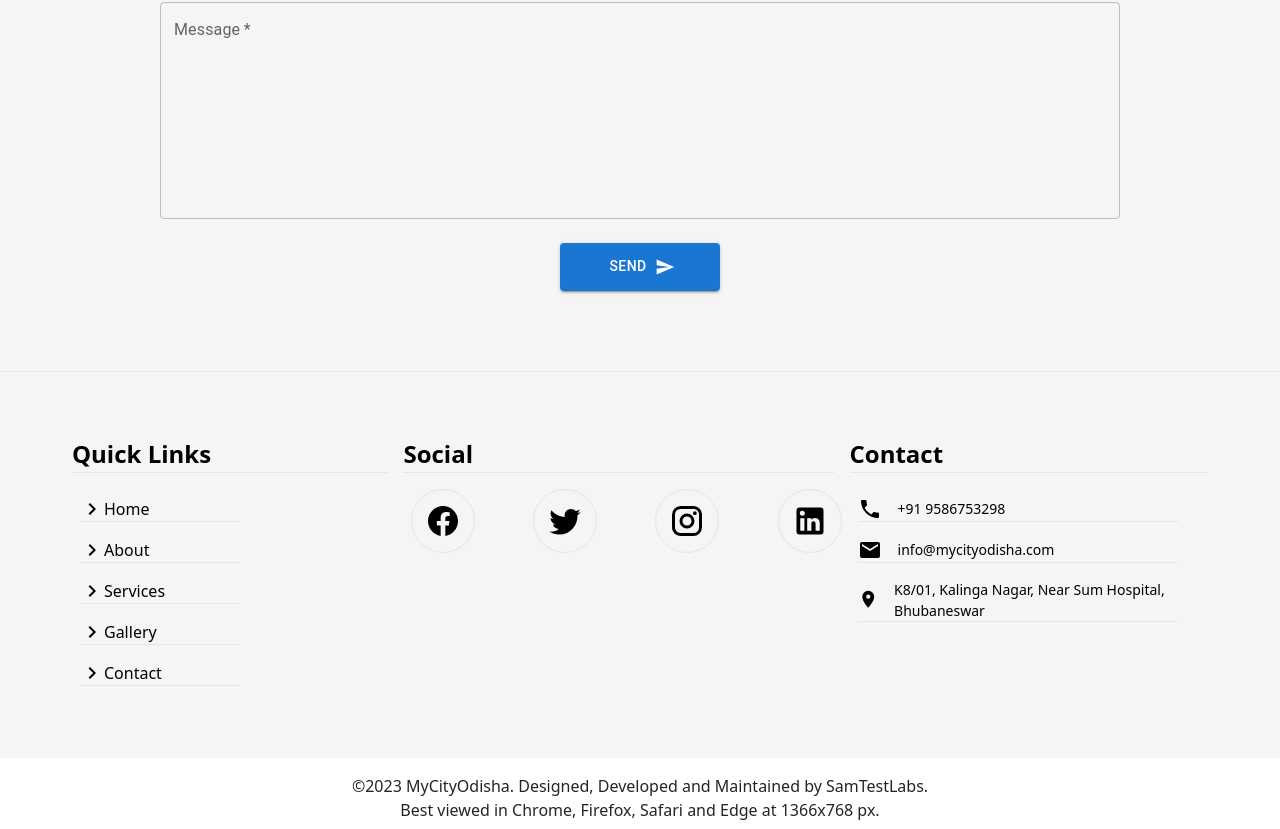
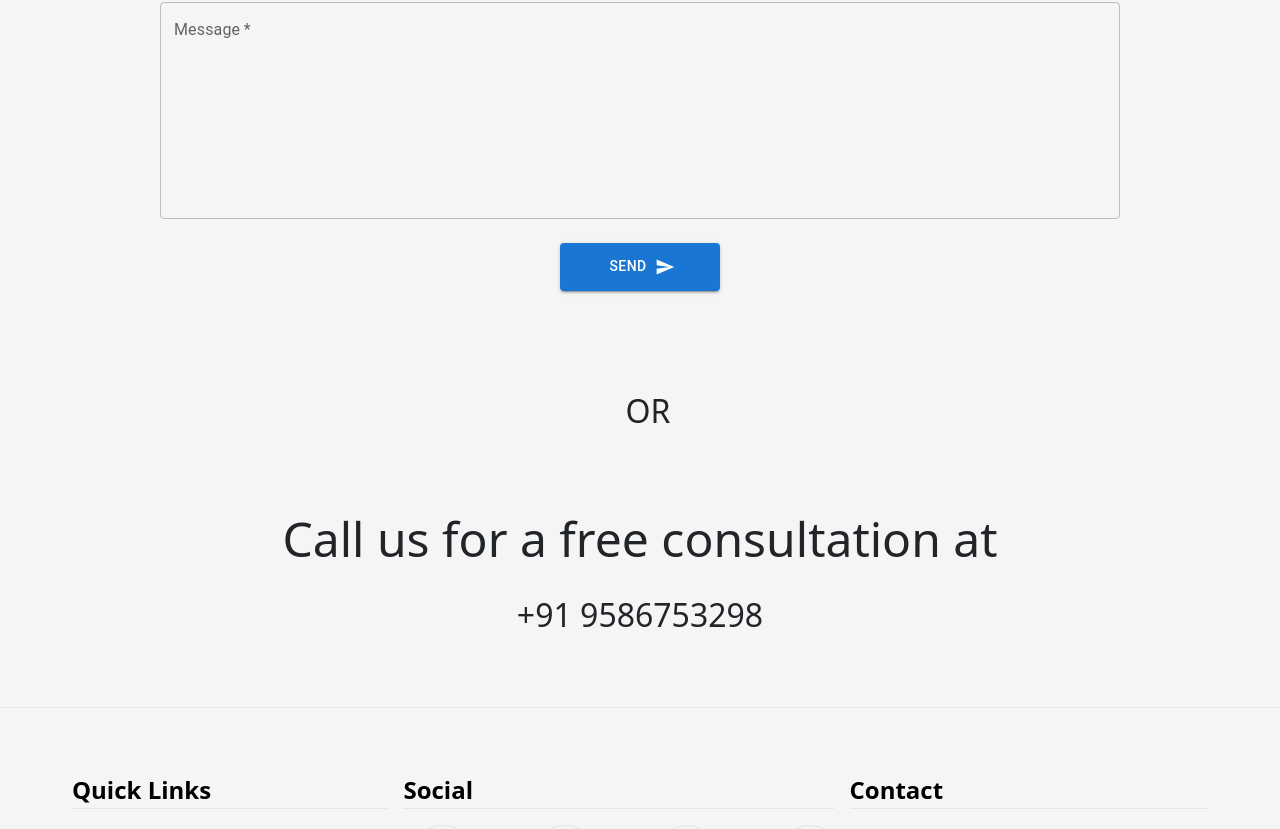
Before and after one commit to SamMathelete/mycityodisha, a Next.js app: page / in a window 1280 px wide. Shown: the part 3353-4182 px from the top of the page. Built offline with nearby package versions, Linux system fonts and the light colour scheme.

Commit message:
more bug fixes

```diff
--- /dev/null
+++ b/components/UI/CallExperts.module.css
@@ -0,0 +1,43 @@
+.call-experts {
+  display: flex;
+  flex-direction: column;
+  justify-content: space-between;
+  align-items: center;
+  background-color: #f5f5f5;
+  padding: 20px 0;
+  margin: 1rem;
+  margin-bottom: 3rem;
+  text-align: center;
+}
+
+.call-experts__title {
+  font-size: 3rem;
+  font-weight: 400;
+  margin-top: 1rem;
+  margin-bottom: 1rem;
+}
+
+.call-experts__phone {
+  width: 100%;
+  margin: 0 auto;
+  font-size: 2rem;
+}
+
+.call-experts__line {
+  margin: 0 auto;
+  margin-top: 1rem;
+  margin-bottom: 1rem;
+  text-align: center;
+}
+
+.call-experts__line__text {
+  text-align: center;
+  font-size: 2rem;
+  margin: 0 1rem 0 2rem;
+}
+
+@media (max-width: 768px) {
+  .call-experts__text {
+    width: 100%;
+  }
+}
--- /dev/null
+++ b/components/UI/CallExperts.tsx
@@ -0,0 +1,19 @@
+import styles from "./CallExperts.module.css";
+
+const CallExperts = () => {
+  return (
+    <>
+      <div className={styles["call-experts__line"]}>
+        <div className={styles["call-experts__line__text"]}>OR</div>
+      </div>
+      <div className={styles["call-experts"]}>
+        <div className={styles["call-experts__title"]}>
+          Call us for a free consultation at
+        </div>
+        <div className={styles["call-experts__phone"]}>+91 9586753298</div>
+      </div>
+    </>
+  );
+};
+
+export default CallExperts;
--- a/pages/index.tsx
+++ b/pages/index.tsx
@@ -12,6 +12,7 @@ import GetInTouchForm from "../components/UI/GetInTouchForm";
 import residential from "../assets/images/residential.jpeg";
 import commercial from "../assets/images/commercial.png";
 import property from "../assets/images/property.jpeg";
+import CallExperts from "../components/UI/CallExperts";
 
 const Home = () => {
   return (
@@ -34,6 +35,7 @@ const Home = () => {
           image={property}
         />
         <TextImageLeft
+          id="residential"
           title="Residential"
           description="
             Lorem ipsum dolor sit amet, consectetur adipiscing elit.
@@ -46,6 +48,7 @@ const Home = () => {
           image={residential}
         />
         <TextImageRight
+          id="commercial"
           title="Commercial"
           description="
             Lorem ipsum dolor sit amet, consectetur adipiscing elit.
@@ -59,6 +62,7 @@ const Home = () => {
         />
         <TestimonialCarousel testimonials={DUMMY_TESTIMONIALS} />
         <GetInTouchForm />
+        <CallExperts />
       </div>
     </Layout>
   );
```
